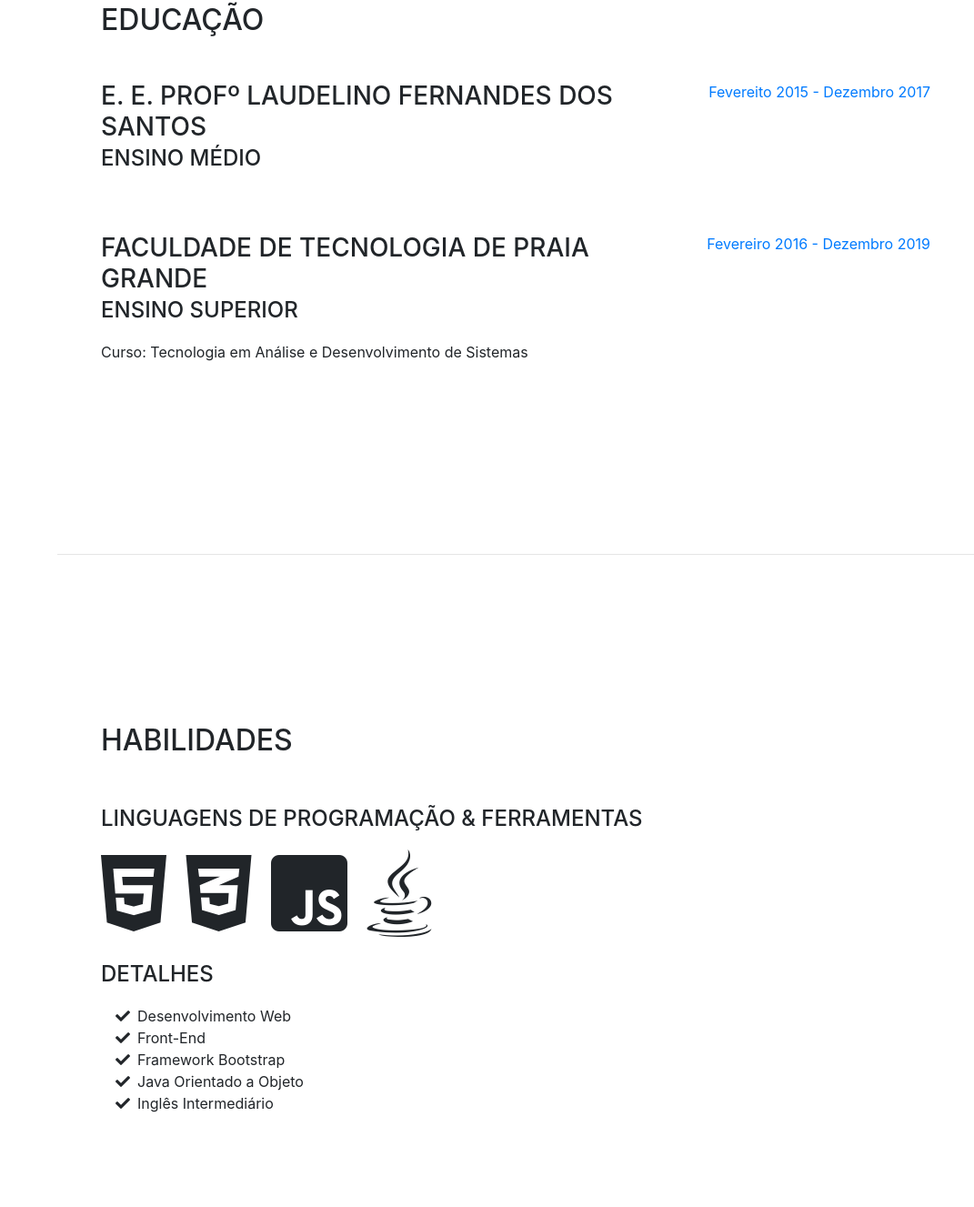
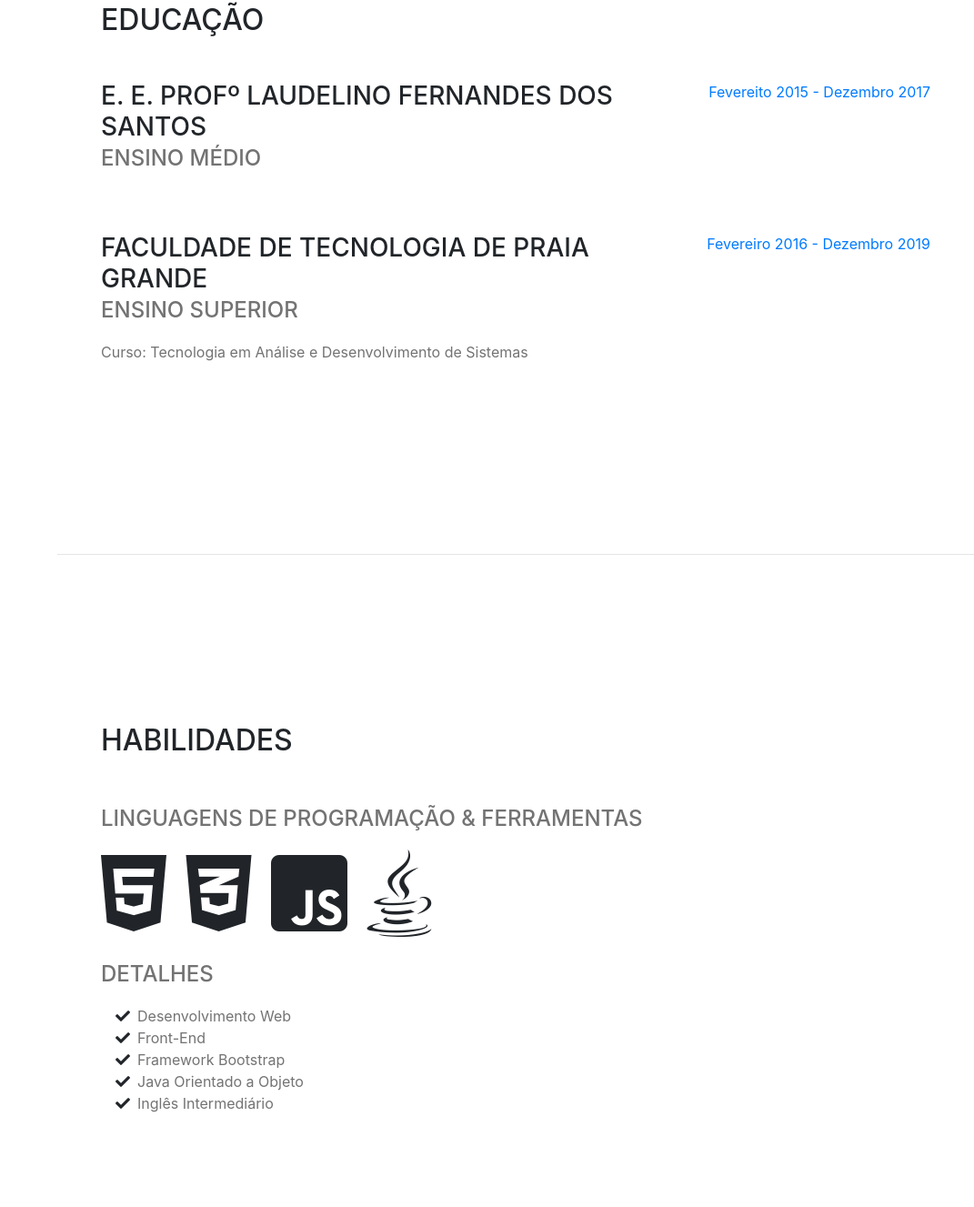
Before and after one commit to gabrielribalves/GabsCurriculum, a website with bundled scripts: page index.html in a window 1280 px wide. Shown: the part 993-2320 px from the top of the page at 91% size, without its empty margins (209-1280 px from the left). Built offline with nearby package versions, Linux system fonts and the light colour scheme; a web font is replaced by a local one.

Commit message:
Ajustes nas cores e no português, voltar para corrigir certo

```diff
--- a/css/resume.css
+++ b/css/resume.css
@@ -192,6 +192,9 @@ a:hover, a:focus, a:active {
   color: #F12933;
 }
 strong {
-  color: #F12933;
+  color: #363636;
   text-transform: none;
 }
+.grey{
+    color: #737373;
+}
--- a/index.html
+++ b/index.html
@@ -68,9 +68,9 @@
             <span class="text-primary">Gonçalves</span>
           </h1>
             <br>
-          <div class="subheading mb-5">Avenida Linconl - 677 · Vila Caiçara · Praia Grande, CEP 11706-120 · (11) 96735-2250 · <strong>gabriel.ribalves@gmail.com</strong>
+          <div class="subheading mb-5"><span class="grey">Avenida Linconl - 677 · Vila Caiçara · Praia Grande, CEP 11706-120 · (11) 96735-2250 · </span><strong>gabriel.ribalves@gmail.com</strong>
           </div>
-          <p class="lead mb-5"><strong>Possuo uma excelente comunicação e sou autodidata. Estou no terceiro ano da Faculdade de Tecnologia de Praia Grande, cursando Tecnologia em Análise e Desenvolvimento de Sistemas.</strong></p>
+          <p class="lead mb-5"><strong>Possuo uma excelente oratória e sou autodidata. Estou cursando Tecnologia em Análise e Desenvolvimento de Sistemas na Faculdade de Tecnologia de Praia Grande.</strong></p>
           <div class="social-icons">
             <a href="https://www.linkedin.com/in/goncalves-gabriel-/" target="_blank">
               <i class="fab fa-linkedin-in"></i>
@@ -142,7 +142,7 @@
           <div class="resume-item d-flex flex-column flex-md-row mb-5">
             <div class="resume-content mr-auto">
               <h3 class="mb-0">E. E. Profº Laudelino Fernandes dos Santos</h3>
-              <div class="subheading mb-3">Ensino Médio</div>
+                <div class="subheading mb-3"><span class="grey">Ensino Médio</span></div>
             </div>
             <div class="resume-date text-md-right">
               <span class="text-primary">Fevereito 2015 - Dezembro 2017</span>
@@ -152,8 +152,8 @@
           <div class="resume-item d-flex flex-column flex-md-row">
             <div class="resume-content mr-auto">
               <h3 class="mb-0">Faculdade de Tecnologia de Praia Grande </h3>
-              <div class="subheading mb-3">Ensino Superior</div>
-              <p>Curso: Tecnologia em Análise e Desenvolvimento de Sistemas</p>
+                <div class="subheading mb-3"><span class="grey">Ensino Superior</span></div>
+                <p><span class="grey">Curso: Tecnologia em Análise e Desenvolvimento de Sistemas</span></p>
             </div>
             <div class="resume-date text-md-right">
               <span class="text-primary">Fevereiro 2016 - Dezembro 2019</span>
@@ -169,7 +169,7 @@
         <div class="my-auto">
           <h2 class="mb-5">Habilidades</h2>
 
-          <div class="subheading mb-3">Linguagens de Programação &amp; Ferramentas</div>
+            <div class="subheading mb-3"><span class="grey">Linguagens de Programação &amp; Ferramentas</span></div>
           <ul class="list-inline dev-icons">
             <li class="list-inline-item">
               <i class="fab fa-html5 fa-2x"></i>
@@ -185,23 +185,23 @@
             </li>
           </ul>
 
-          <div class="subheading mb-3">Detalhes</div>
+            <div class="subheading mb-3"><span class="grey">Detalhes</span></div>
           <ul class="fa-ul mb-0">
             <li>
               <i class="fa-li fa fa-check"></i>
-              Desenvolvimento Web</li>
+                <span class="grey">Desenvolvimento Web</span></li>
             <li>
               <i class="fa-li fa fa-check"></i>
-              Front-End</li>
+                <span class="grey">Front-End</span></li>
             <li>
               <i class="fa-li fa fa-check"></i>
-              Framework Bootstrap</li>
+                <span class="grey">Framework Bootstrap</span></li>
               <li>
               <i class="fa-li fa fa-check"></i>
-              Java Orientado a Objeto</li>
+                  <span class="grey">Java Orientado a Objeto</span></li>
             <li>
               <i class="fa-li fa fa-check"></i>
-              Inglês Intermediário</li>
+                <span class="grey">Inglês Intermediário</span></li>
           </ul>
         </div>
       </section>
@@ -211,8 +211,8 @@
       <section class="resume-section p-3 p-lg-5 d-flex flex-column" id="interests">
         <div class="my-auto">
           <h2 class="mb-5">Interesses</h2>
-          <p>Além de estudar temas relacionados a desenvolvimento web, nas horas vagas eu gosto de estudar temas que não possuem relação com tecnologia como História, Educação Clássica, Filosofia e Literatura. Meu autor brasileiro favorito vivo é Eduardo Spohr e gosto muito do seu Livro A Batalha do Apocalipse.</p>
-          <p class="mb-0">Quando estou preso em casa, costumo assistir filmes, séries e documentários dos mais variados tipos e gasto boa parte do meu tempo livre jogando jogos de estratégia.</p>
+            <p><span class="grey">Além de estudar temas relacionados a desenvolvimento web, nas horas vagas eu gosto de estudar temas que não possuem relação com tecnologia como História, Educação Clássica, Filosofia e Literatura. Meu autor brasileiro favorito vivo é Eduardo Spohr e gosto muito do seu Livro A Batalha do Apocalipse.</span></p>
+            <p class="mb-0"><span class="grey">Quando estou em casa, costumo assistir filmes, séries, documentários ou até mesmo jogos de estratégia.</span></p>
         </div>
       </section>
 
```
